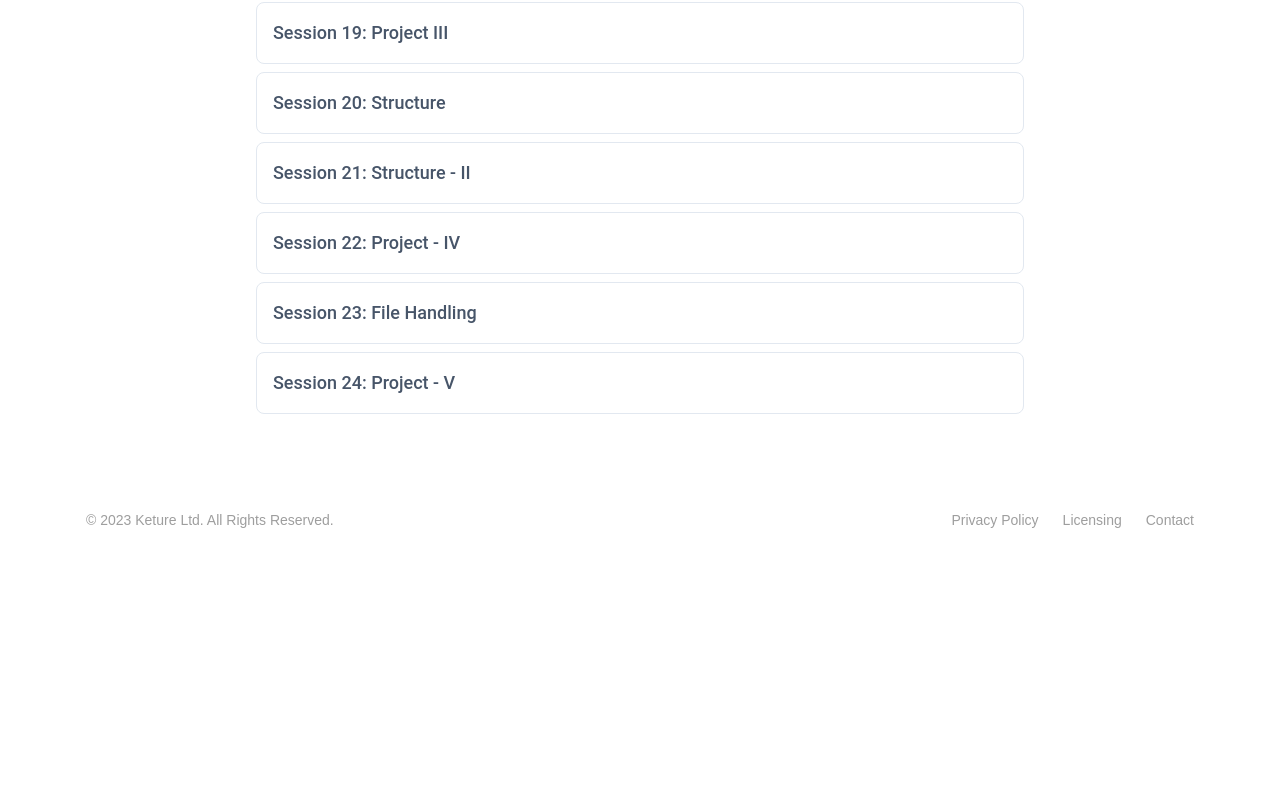
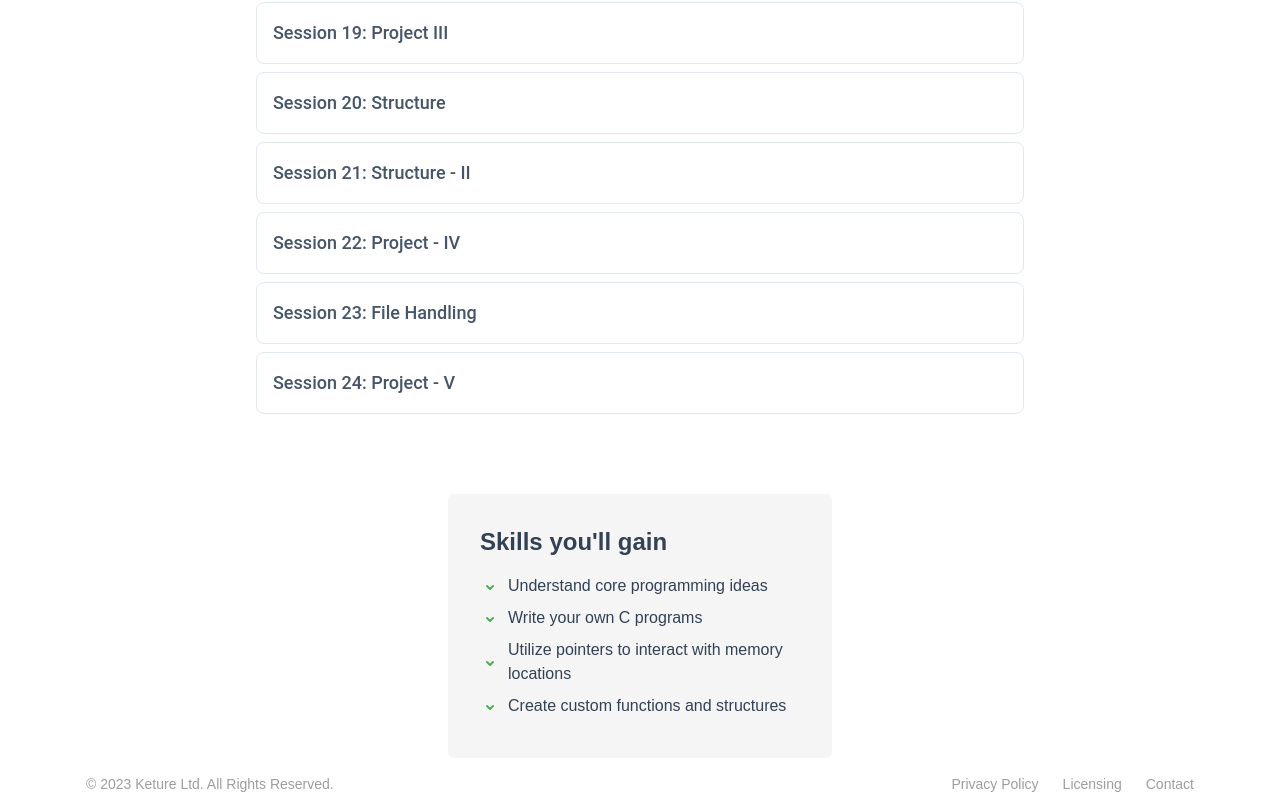
Before and after one commit to Keture/Keture-School-of-Coding, a React (Create React App) app: page / in a window 1280 px wide. Shown: the part 2182-2992 px from the top of the page. Before the commit the page ends 2728 px from the top, so only its background shows below. Built offline with nearby package versions, Linux system fonts and the light colour scheme.

Commit message:
add skilllist

```diff
--- a/src/pages/Home/Home.js
+++ b/src/pages/Home/Home.js
@@ -4,6 +4,7 @@ import { Header, Instructor, Footer } from "../../components";
 import CourseIntro from "./CourseIntro";
 import CourseDetails from "./CourseDetails";
 import Syllabus from "./Syllabus/Syllabus";
+import SkillList from "./SkillList";
 
 function Home() {
     const [open, setOpen] = useState(1);
@@ -19,6 +20,7 @@ function Home() {
                     <Instructor />
                 </div>
                 <Syllabus open={open} handleOpen={handleOpen} />
+                <SkillList />
             </div>
             <Footer />
         </>
--- /dev/null
+++ b/src/pages/Home/SkillList.js
@@ -0,0 +1,30 @@
+import React from 'react';
+
+const SkillList = () => {
+    const skills = [
+        "Understand core programming ideas",
+        "Write your own C programs",
+        "Utilize pointers to interact with memory locations",
+        "Create custom functions and structures"
+    ];
+
+    return (
+        <div className="p-8 bg-gray-100 rounded-md w-1/2 mx-auto">
+            <h2 className="text-2xl font-bold mb-4">Skills you'll gain</h2>
+            <ul>
+                {skills.map((skill, index) => (
+                    <li key={index} className="mb-2 flex items-center">
+                        <span className="mr-2">
+                            <svg xmlns="http://www.w3.org/2000/svg" className="h-5 w-5 text-green-500" viewBox="0 0 20 20" fill="currentColor" aria-hidden="true">
+                                <path fillRule="evenodd" d="M6.293 9.293a1 1 0 011.414 0L10 11.586l2.293-2.293a1 1 0 111.414 1.414l-3 3a1 1 0 01-1.414 0l-3-3a1 1 0 010-1.414z" clipRule="evenodd" />
+                            </svg>
+                        </span>
+                        <span>{skill}</span>
+                    </li>
+                ))}
+            </ul>
+        </div>
+    );
+}
+
+export default SkillList;
--- a/src/utils/PageNotFound.js
+++ b/src/utils/PageNotFound.js
@@ -10,7 +10,7 @@ const PageNotFound = () => {
                     </h1>
                     <h1>
                         <span className="container">
-                            <span>Go back to <a href="https://keture.com" className="text-transparent bg-clip-text bg-gradient-to-br from-orange-400 to-red-600 over">keture.com</a></span>
+                            <span>Go back to <a href="https://soc.keture.com" className="text-transparent bg-clip-text bg-gradient-to-br from-orange-400 to-red-600 over">soc.keture.com</a></span>
                         </span>
                     </h1>
                 </div>
```
